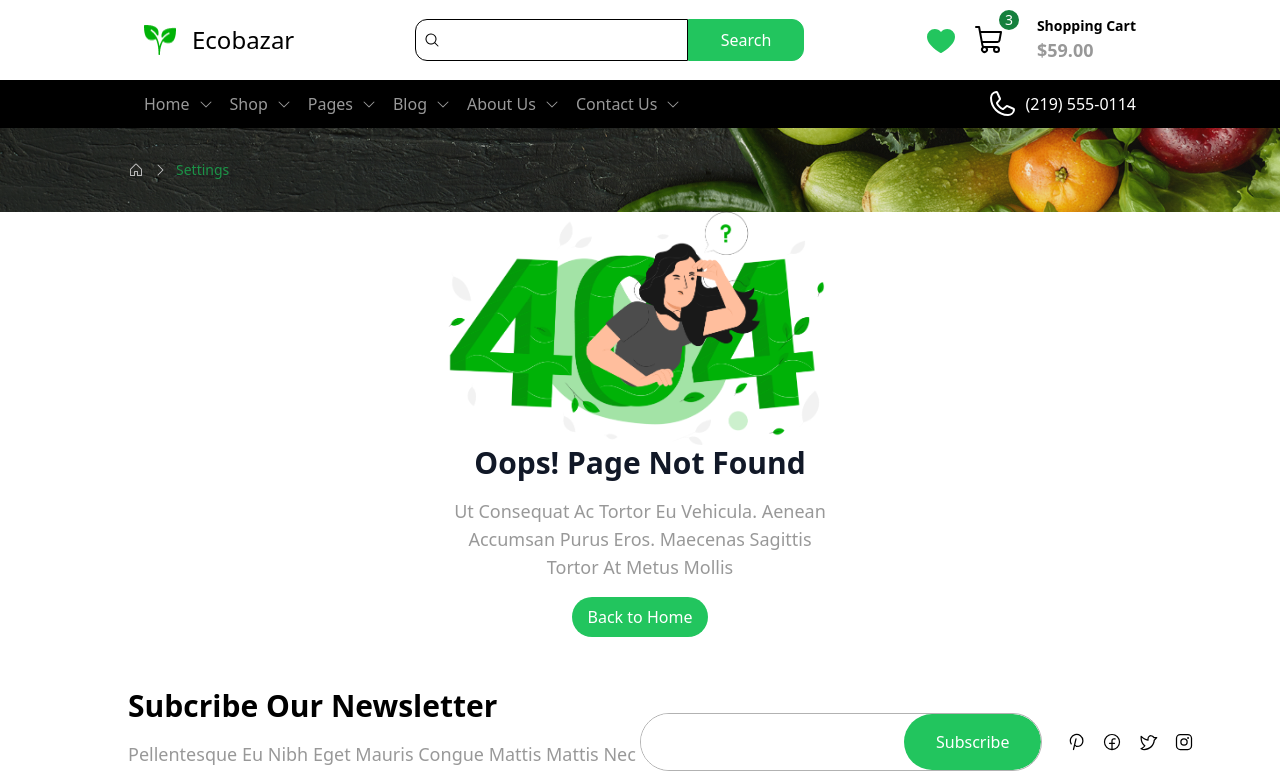
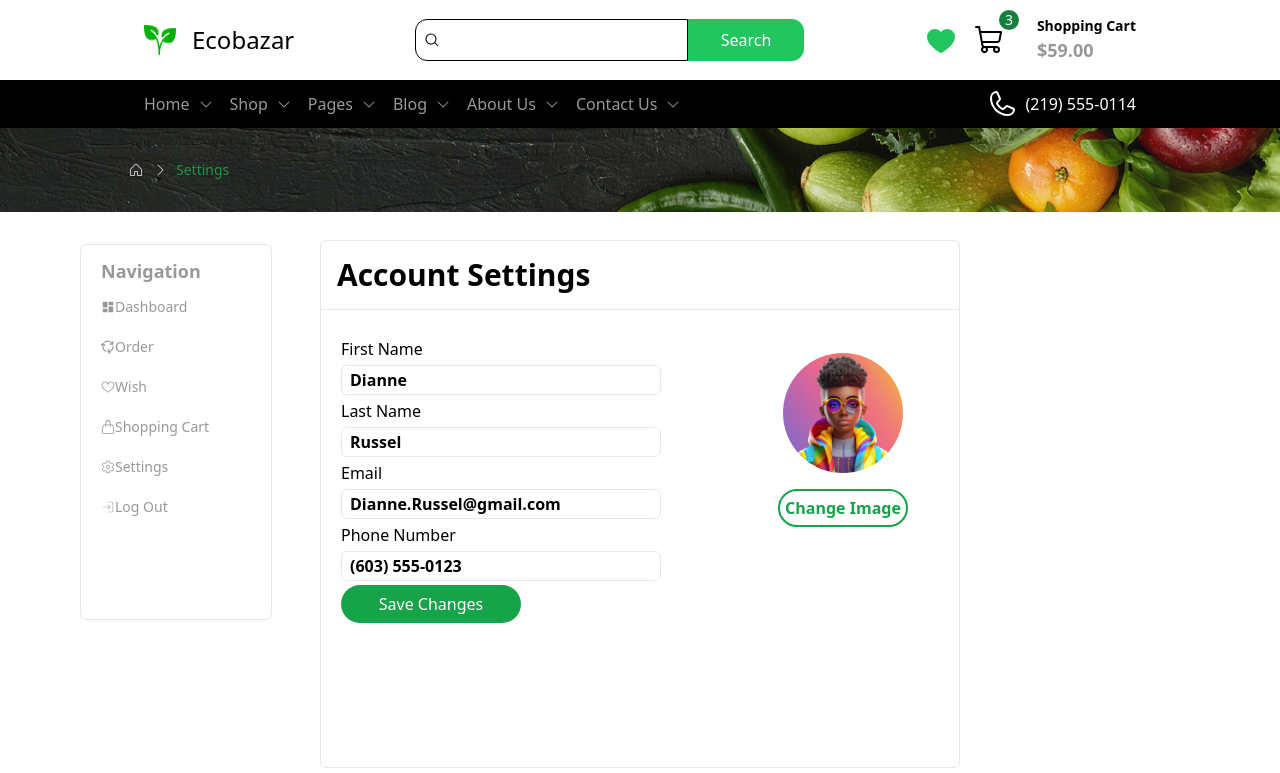
Before and after one commit to DUSHIME1212/Ecobazar, a React (Vite) app in the folder frontend/: page /settings in a window 1280 px wide. Shown: the top 773 px of the page. Built offline with nearby package versions, Linux system fonts and the light colour scheme.

Commit message:
half finctionning settings

```diff
--- a/frontend/src/App.jsx
+++ b/frontend/src/App.jsx
@@ -7,6 +7,7 @@ import PagenotFound from "./pages/PagenotFound.jsx";
 import FAQs from "./pages/FAQs.jsx";
 import SignUp from "./pages/settings/signIn.jsx";
 import DashBoard from "./pages/settings/DashBoard.jsx";
+import AccountSettings from "./pages/settings/settings.jsx";
 
 export default function App() {
   return (
@@ -19,6 +20,7 @@ export default function App() {
         <Route path="/signup" element={<SignUp />} />
         <Route path="*" element={<PagenotFound />} />
         <Route path="/dashboard" element={<DashBoard />} />
+        <Route path="/settings" element={<AccountSettings />} />
       </Routes>
       <Footer />
     </div>
--- a/frontend/src/index.css
+++ b/frontend/src/index.css
@@ -25,3 +25,7 @@ input[type="checkbox"]{
 .nav {
     @apply flex pl-5 items-center h-9 hover:bg-gray-400 w-full hover:border-l-4 hover:border-green-600;
 }
+
+.input_controllers {
+    @apply w-[320px] h-[30px] outline-none border border-solid rounded-md focus:border-2 focus:border-solid focus:border-green-500 placeholder:text-gray-300 pl-2 font-semibold ;
+}
--- a/frontend/src/pages/settings/DashBoard.jsx
+++ b/frontend/src/pages/settings/DashBoard.jsx
@@ -2,6 +2,7 @@ import { useLocation } from "react-router-dom";
 import Breadcrumbs from "../../components/Breadcrumbs";
 import SideBar from "../../components/SideBar";
 import { useState } from "react";
+
   function DashBoard() {
     const [editing, setEditing] = useState(false);
     const [profileImage, setImage] = useState("/avatar/avatarone.jpg");
--- a/frontend/src/pages/settings/settings.jsx
+++ b/frontend/src/pages/settings/settings.jsx
@@ -0,0 +1,77 @@
+import { useLocation } from "react-router-dom"
+import { useState } from "react"
+import Breadcrumbs from "../../components/Breadcrumbs"
+import SideBar from "../../components/SideBar";
+
+function AccountSettings() {
+   const pathName = useLocation();
+   const [formData, setFormData] = useState({
+       firstName: "Dianne",
+       lastName: "Russel",
+       email: "Dianne.Russel@gmail.com",
+       phoneNumber: "(603) 555-0123"
+   });
+   const [image, setImage] = useState("/avatar/avatarone.jpg")
+
+   const handleInputChange = (e) => {
+       setFormData({ ...formData, [e.target.name]: e.target.value });
+   };
+
+   const handleSaveChanges = (e) => {
+       e.preventDefault();
+       console.log("Saving changes:", formData);
+   };
+
+   const handleImageChange = (e) => {
+       const file = e.target.files[0];
+       if (file) {
+           const reader = new FileReader();
+           reader.onloadend = () => {
+               setImage(reader.result);
+           };
+           reader.readAsDataURL(file);
+       }
+   };
+
+   return (
+       <main className=''>
+           <Breadcrumbs pageroute={pathName.pathname}/>
+           <div className="flex">
+               <div className="w-1/4">
+                   <SideBar/>
+               </div>
+               <div className="w-3/4">
+                   <div className="flex" id="right-div">
+                       <div className="flex flex-col border rounded-md w-[50dvw] h-[66dvh] mt-7 mr-4">
+                           <h1 className="p-4">Account Settings</h1>
+                           <hr className="w-full h-2"/>
+                           <div className="flex justify-between p-5 space-y-4" id="content">
+                               <form onSubmit={handleSaveChanges} className="flex flex-col space-y-1 w-[30dvw]">
+                                   <label htmlFor="firstName">First Name</label>
+                                   <input type="text" name="firstName" value={formData.firstName} onChange={handleInputChange} className="input_controllers"/>
+                                   <label htmlFor="lastName">Last Name</label>
+                                   <input type="text" name="lastName" value={formData.lastName} onChange={handleInputChange} className="input_controllers"/>
+                                   <label htmlFor="email">Email</label>
+                                   <input type="email" name="email" value={formData.email} onChange={handleInputChange} className="input_controllers"/>
+                                   <label htmlFor="phoneNumber">Phone Number</label>
+                                   <input type="tel" name="phoneNumber" value={formData.phoneNumber} onChange={handleInputChange} className="input_controllers"/>
+                                   <button type="submit" className=" bg-green-600 text-white  rounded-full w-[180px] h-[38px] text-center">Save Changes</button>
+                               </form>
+                               <div className="flex flex-col items-center w-[15dvw]">
+                                   <img src={image} width={120} alt="User Avatar" className="rounded-full mb-4"/>
+                                   <input type="file" accept="image/*" onChange={handleImageChange} className="hidden" id="imageInput" />
+                                   <label htmlFor="imageInput" className="cursor-pointer rounded-full border-2 w-[130px] h-[38px] flex items-center justify-center font-semibold text-green-600 border-solid border-green-600">Change Image</label>
+                               </div>
+                           </div>
+                       </div>
+                   </div>
+                   <div className="p-4 border rounded-md w-[50dvw] h-[38dvh] mt-4">
+                      yoo
+                   </div>
+               </div>
+           </div>
+       </main>
+   )
+}
+
+export default AccountSettings
```
